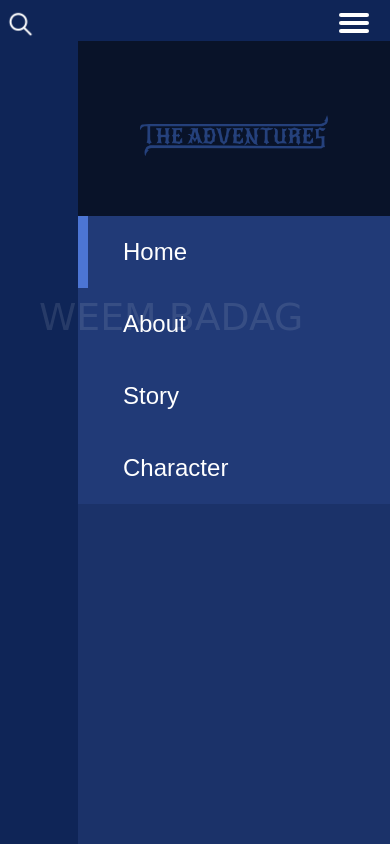
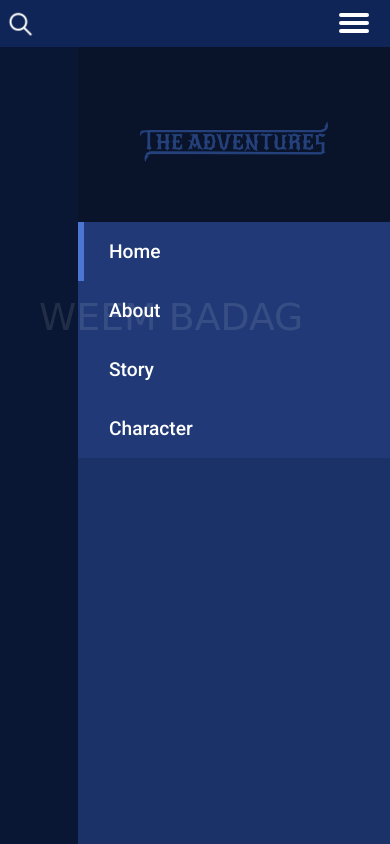
Before and after one commit to norman-andrians/theadventureseries, a plain HTML site: page index.html in a window 390 px wide. Both pictures are taken after a click on the button 354 px from the left and 23 px from the top of the page. Shown: the top 844 px of the page. Drawn offline with nearby package versions, Linux system fonts and the light colour scheme.

Commit message:
revisi-6

```diff
--- a/assets/script/mobile-nav.js
+++ b/assets/script/mobile-nav.js
@@ -4,13 +4,18 @@ let anim;
 
 const navBtn = document.getElementById("nav-mobile-btn");
 const navContainer = document.getElementById("navcon");
+const navBg = document.getElementById("precon");
 
 navBtn.addEventListener('click', function() {
+    clearInterval(anim);
     if (shownav == false) {
-        anim = setInterval(moveIn, 5);
+        navBg.style.display = "block";
+        navBg.style.backgroundColor = "rgba(0, 0, 0, .4)";
+        anim = setInterval(moveIn, 2);
     }
     else if (shownav == true) {
-        anim = setInterval(moveOut, 5);
+        navBg.style.backgroundColor = "transparent";
+        anim = setInterval(moveOut, 2);
     }
 });
 
@@ -26,9 +31,10 @@ function moveIn() {
 }
 
 function moveOut() {
-    if (pos >= -80) {
+    if (pos <= -80) {
         shownav = false;
         clearInterval(anim);
+        navBg.style.display = "none";
     }
     else {
         pos--;
--- a/assets/style/main.css
+++ b/assets/style/main.css
@@ -51,7 +51,7 @@ input.search-form {
     position: fixed;
     width: 100%;
     height: 1.6cm;
-    z-index: 1;
+    z-index: 4;
 }
 .nav-mobile {
     display: none;
@@ -107,6 +107,8 @@ input.search-form {
 .navbar-mob-pre-container {
     width: 100vw;
     height: 100vh;
+    margin-top: 6px;
+    display: none;
 }
 .navbar-mob-container {
     width: 80vw;
@@ -143,18 +145,21 @@ input.search-form {
 .navbar-list-mobile button {
     color: white;
     width: 100%;
-    padding: 22px 22px 22px 35px;
+    padding: 18px 18px 18px 25px;
     background-color: #213a77;
-    font-size: x-large;
+    font-size: larger;
     text-align: left;
     border-style: none none none solid;
     border-color: #4c75d4;
     border-left-color: transparent;
-    border-width: 0 0 3px 10px;
+    border-width: 0 0 3px 6px;
     transition-duration: .2s;
 }
 .navbar-list-mobile button:hover {
     background-color: #4c75d4;
+}
+.navbar-list > li > a > button, .navbar-list-mobile button {
+    font-family: 'Roboto', sans-serif;
 }
 #arl button {
     border-style: none none none solid;
--- a/index.html
+++ b/index.html
@@ -9,7 +9,7 @@
     <link rel="stylesheet" href="./assets/style/main.css">
     <link rel="preconnect" href="https://fonts.googleapis.com">
     <link rel="preconnect" href="https://fonts.gstatic.com" crossorigin>
-    <link href="https://fonts.googleapis.com/css2?family=Lato&family=Noto+Sans:wght@700&family=Rubik:wght@500&family=Ubuntu:wght@500&display=swap" rel="stylesheet">
+    <link href="https://fonts.googleapis.com/css2?family=Lato:wght@700&family=Noto+Sans:wght@700&family=Roboto:wght@500&family=Rubik:wght@500&display=swap" rel="stylesheet">
     <script src="https://code.jquery.com/jquery-3.6.0.js"></script>
 </head>
 <body>
@@ -35,7 +35,7 @@
                             <div class="bar-3"></div>
                         </button>
                     </div>
-                    <div class="navbar-mob-pre-container">
+                    <div class="navbar-mob-pre-container" id="precon">
                         <div class="navbar-mob-container" id="navcon"><br>
                             <div class="navbar-mob-rows">
                                 <img src="./assets/images/the-adventures-img.png" alt="the adventure">
@@ -58,7 +58,7 @@
             <div class="awalan-idk">
                 <h1 class="judul">Welcome to<br>Adventure Series Official Page</h1>
                 <div class="awal-btn">
-                    <a href="#container-2"><button>explore</button></a>
+                    <a href="#container-2"><button>Explore</button></a>
                 </div>
             </div>
             <div class="shape-container"><div id="layer-1"></div></div>
```
